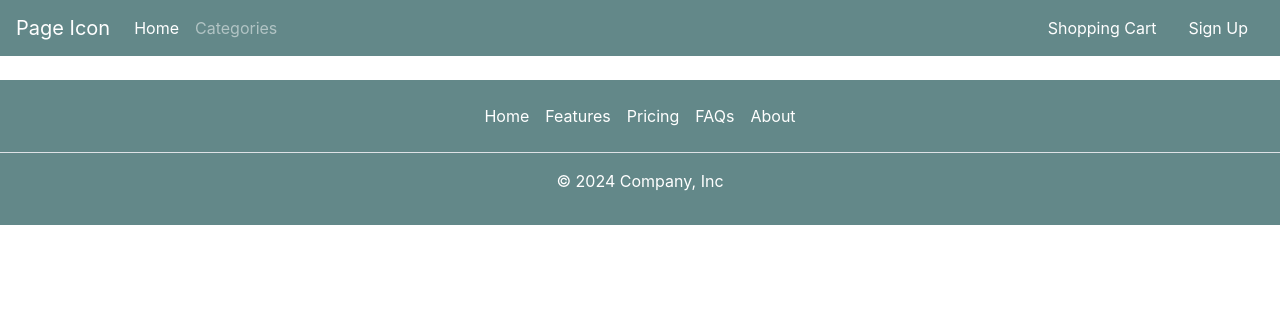
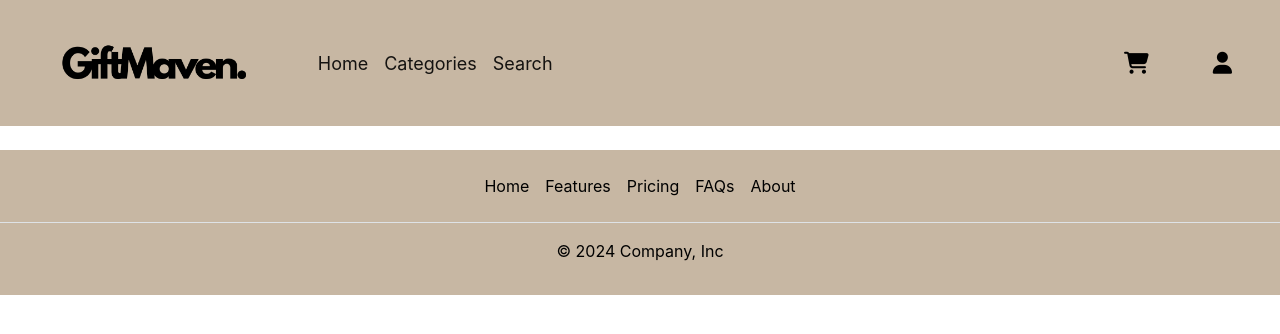
Before and after one commit to vinhee/ECAD-Gift-Shop, a PHP site: page /index.php in a window 1280 px wide. Shown: the top 334 px of the page. Run offline with PHP 8.4, Linux system fonts and the light colour scheme; some libraries are stand-ins or nearby versions.

Commit message:
Updated Nav Bar

```diff
--- a/footer.php
+++ b/footer.php
@@ -1,3 +1,4 @@
+<!--Done by: Vin Hee-->
 <!DOCTYPE html>
 <html lang="en">
 <head>
@@ -9,13 +10,13 @@
 </head>
 <body>
 
-<footer class="py-3 my-4" style="background-color:#638889; color:white;">
+<footer class="py-3 my-4" style="background-color:#C7B7A3; color:black;">
     <ul class="nav justify-content-center border-bottom pb-3 mb-3">
-      <li class="nav-item foot-text"><a href="index.php" class="nav-link px-2 text-body-secondary" style="color:white;">Home</a></li>
-      <li class="nav-item"><a href="#" class="nav-link px-2 text-body-secondary" style="color:white;">Features</a></li>
-      <li class="nav-item"><a href="#" class="nav-link px-2 text-body-secondary" style="color:white;">Pricing</a></li>
-      <li class="nav-item"><a href="#" class="nav-link px-2 text-body-secondary" style="color:white;">FAQs</a></li>
-      <li class="nav-item"><a href="#" class="nav-link px-2 text-body-secondary" style="color:white;">About</a></li>
+      <li class="nav-item foot-text"><a href="index.php" class="nav-link px-2 text-body-secondary" style="color:black;">Home</a></li>
+      <li class="nav-item"><a href="#" class="nav-link px-2 text-body-secondary" style="color:black;">Features</a></li>
+      <li class="nav-item"><a href="#" class="nav-link px-2 text-body-secondary" style="color:black;">Pricing</a></li>
+      <li class="nav-item"><a href="#" class="nav-link px-2 text-body-secondary" style="color:black;">FAQs</a></li>
+      <li class="nav-item"><a href="#" class="nav-link px-2 text-body-secondary" style="color:black;">About</a></li>
     </ul>
     <p class="text-center text-body-secondary">© 2024 Company, Inc</p>
   </footer>
--- a/navbar.php
+++ b/navbar.php
@@ -6,30 +6,34 @@
     <link rel="stylesheet" href="css/bootstrap.min.css">
     <link rel="stylesheet" href="css/style.css">
     <script src="js/bootstrap.bundle.min.js"></script>
-    <title>Memorable Gifts</title>
+    <script src="https://kit.fontawesome.com/624113c1c9.js" crossorigin="anonymous"></script>
+    <title>GiftMaven</title>
 </head>
 
-<nav class="navbar navbar-expand navbar-dark" style="background-color:#638889">
-  <a class="navbar-brand" href="index.php">Page Icon</a>
+<nav class="navbar navbar-expand navbar-light" style="background-color: #C7B7A3">
+  <a class="navbar-brand" href="index.php"><img src="Images/GiftMaven. logo.png" height="100px";></a>
   <button class="navbar-toggler" type="button" data-toggle="collapse" data-target="#navbarNavDropdown" aria-controls="navbarNavDropdown" aria-expanded="false" aria-label="Toggle navigation">
     <span class="navbar-toggler-icon"></span>
   </button>
   <div class="collapse navbar-collapse" id="navbarNavDropdown">
     <ul class="navbar-nav">
       <li class="nav-item active">
-        <a class="nav-link" href="index.php">Home <span class="sr-only"></span></a>
+        <a class="nav-link" href="index.php" style="font-size: 18px;">Home <span class="sr-only"></span></a>
       </li>
-      <li class="nav-item">
-        <a class="nav-link" href="productCat.php">Categories</a>
+      <li class="nav-item active">
+        <a class="nav-link" href="productCat.php" style="font-size: 18px;">Categories<span class="sr-only"></span></a>
+      </li>
+      <li class="nav-item active">
+        <a class="nav-link" href="#" style="font-size: 18px;">Search<span class="sr-only"></span></a>
       </li>
     </ul>
   </div>
 
-  <div class="d-flex align-items-center px-3" style="color:white">
-          Shopping Cart
-        </div>
+  <div class="d-flex align-items-center px-3" style="font-size: 22px;">
+    <a class="nav-link active" href="#" style="color:black;"><i class="fa-solid fa-cart-shopping"></i></a>
+  </div>
 
-  <div id="sign-up" class="d-flex align-items-center px-3" style="color:white">
-    Sign Up
+  <div id="sign-up" class="d-flex align-items-center px-3" style="font-size: 22px;">
+    <a class= "nav-link active" href="#" style="color:black;"><i class="fa-solid fa-user"></i></a>
   </div>
 </nav>
```
Also changed, not shown: Images/GiftMaven. logo.png (added).
